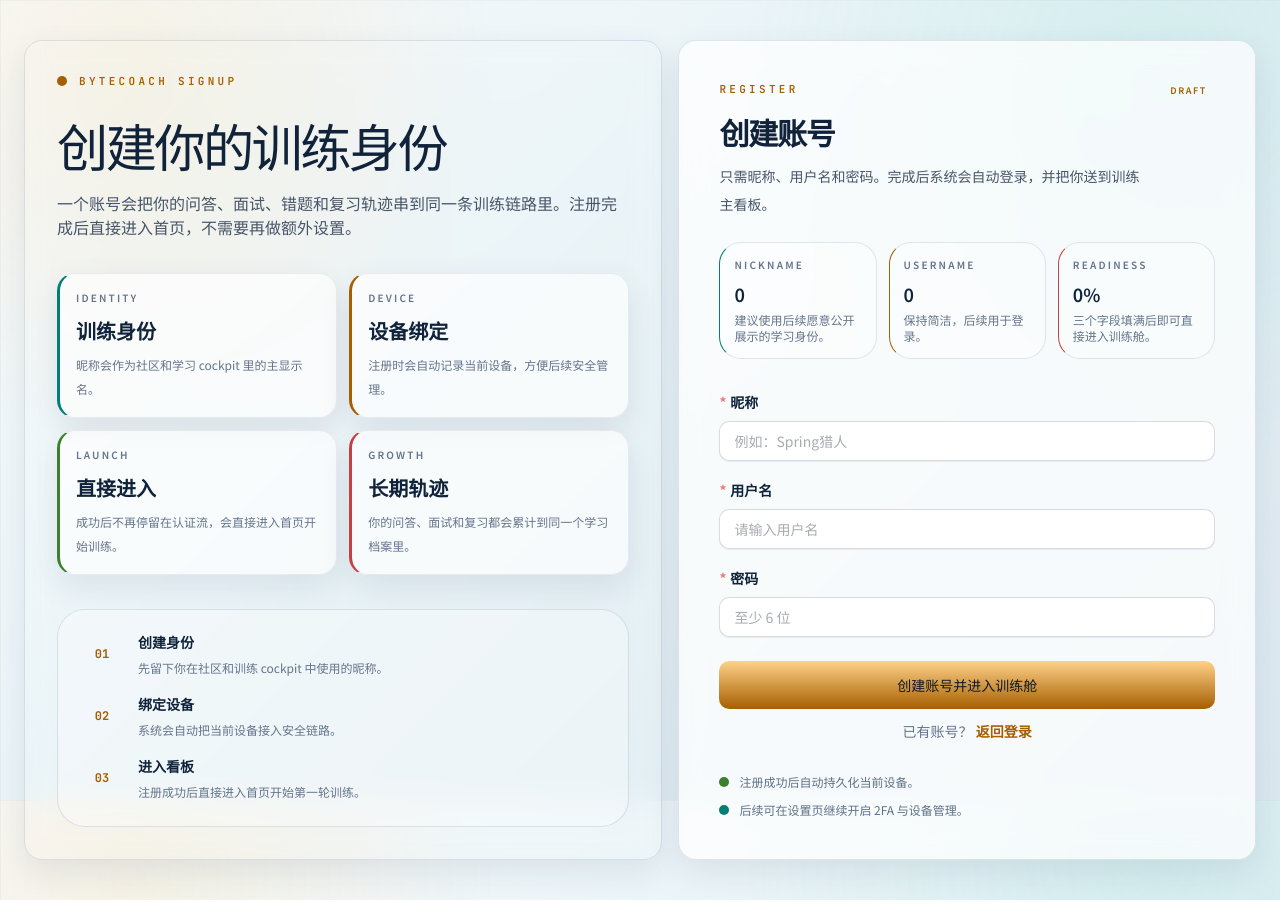
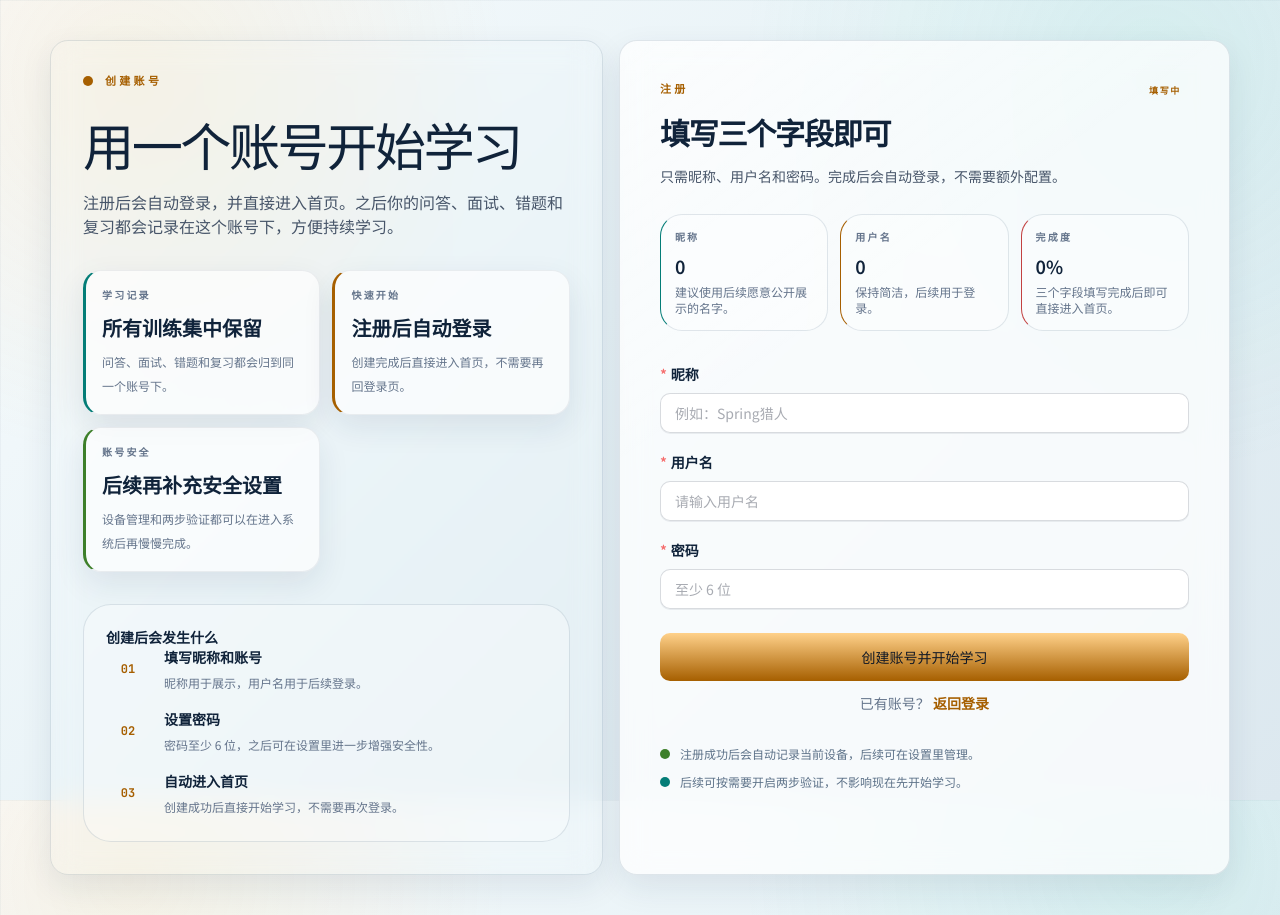
Before and after one commit to Sreehc/ByteCoach, a Vue app in the folder frontend/: page /register in a window 1280 px wide. Built offline with nearby package versions, Linux system fonts and the light colour scheme.

Commit message:
feat: simplify register onboarding flow

```diff
--- a/frontend/src/pages/auth/RegisterPage.vue
+++ b/frontend/src/pages/auth/RegisterPage.vue
@@ -1,21 +1,21 @@
 <template>
   <div class="auth-immersive-shell px-4 py-8 md:px-6 md:py-10">
-    <div class="auth-viewport mx-auto grid min-h-[calc(100vh-4rem)] max-w-[1280px] items-stretch gap-4 xl:grid-cols-[minmax(0,1.05fr)_minmax(380px,0.95fr)]">
+    <div class="auth-viewport mx-auto grid min-h-[calc(100vh-4rem)] max-w-[1180px] items-stretch gap-4 xl:grid-cols-[minmax(0,0.95fr)_minmax(380px,1.05fr)]">
       <section class="cockpit-panel auth-brand-panel p-6 sm:p-8">
         <div class="flex items-center gap-3">
           <span class="state-pulse" aria-hidden="true"></span>
-          <p class="section-kicker">ByteCoach Signup</p>
+          <p class="section-kicker">创建账号</p>
         </div>
 
         <div class="mt-8 max-w-2xl">
-          <h1 class="auth-hero-title">创建你的训练身份</h1>
+          <h1 class="auth-hero-title">用一个账号开始学习</h1>
           <p class="mt-5 text-sm leading-8 text-slate-600 dark:text-slate-300 sm:text-base">
-            一个账号会把你的问答、面试、错题和复习轨迹串到同一条训练链路里。注册完成后直接进入首页，不需要再做额外设置。
+            注册后会自动登录，并直接进入首页。之后你的问答、面试、错题和复习都会记录在这个账号下，方便持续学习。
           </p>
         </div>
 
         <div class="auth-orbit-grid mt-8">
-          <article v-for="signal in setupSignals" :key="signal.label" class="data-slab p-4" :class="signal.toneClass">
+          <article v-for="signal in setupHighlights" :key="signal.label" class="data-slab p-4" :class="signal.toneClass">
             <p class="text-[10px] font-semibold uppercase tracking-[0.22em] text-slate-500 dark:text-slate-400">{{ signal.label }}</p>
             <p class="mt-3 text-xl font-semibold text-ink">{{ signal.title }}</p>
             <p class="mt-2 text-xs leading-6 text-slate-500 dark:text-slate-400">{{ signal.detail }}</p>
@@ -23,9 +23,10 @@
         </div>
 
         <div class="mission-orbit mt-8">
+          <p class="text-sm font-semibold text-ink">创建后会发生什么</p>
           <div class="mission-orbit__track">
             <div
-              v-for="step in setupSteps"
+              v-for="step in registerSteps"
               :key="step.index"
               class="mission-orbit__node"
             >
@@ -42,10 +43,10 @@
       <section class="cockpit-panel auth-form-panel p-6 sm:p-8 md:p-10">
         <div class="flex items-start justify-between gap-4">
           <div>
-            <p class="section-kicker">Register</p>
-            <h2 class="mt-4 text-3xl font-semibold tracking-[-0.04em] text-ink">创建账号</h2>
+            <p class="section-kicker">注册</p>
+            <h2 class="mt-4 text-3xl font-semibold tracking-[-0.04em] text-ink">填写三个字段即可</h2>
             <p class="mt-3 text-sm leading-7 text-slate-600 dark:text-slate-300">
-              只需昵称、用户名和密码。完成后系统会自动登录，并把你送到训练主看板。
+              只需昵称、用户名和密码。完成后会自动登录，不需要额外配置。
             </p>
           </div>
           <span class="hard-chip !px-2 !py-0.5 !text-[9px]">{{ readinessLabel }}</span>
@@ -103,7 +104,7 @@
               class="action-button !min-h-12 w-full transition active:translate-y-px"
               @click="handleRegister"
             >
-              {{ loading ? '创建中...' : '创建账号并进入训练舱' }}
+              {{ loading ? '创建中...' : '创建账号并开始学习' }}
             </el-button>
             <div class="auth-links">
               <span class="text-sm text-slate-500 dark:text-slate-400">
@@ -117,11 +118,11 @@
         <div class="auth-footnote mt-8">
           <div class="auth-footnote__item">
             <span class="inline-flex h-2.5 w-2.5 rounded-full bg-[var(--bc-lime)]"></span>
-            注册成功后自动持久化当前设备。
+            注册成功后会自动记录当前设备，后续可在设置里管理。
           </div>
           <div class="auth-footnote__item">
             <span class="inline-flex h-2.5 w-2.5 rounded-full bg-[var(--bc-cyan)]"></span>
-            后续可在设置页继续开启 2FA 与设备管理。
+            后续可按需要开启两步验证，不影响现在先开始学习。
           </div>
         </div>
       </section>
@@ -137,37 +138,31 @@
 import type { RegisterPayload } from '@/api/auth'
 import { useAuthStore } from '@/stores/auth'
 
-const setupSignals = [
+const setupHighlights = [
   {
-    label: 'Identity',
-    title: '训练身份',
-    detail: '昵称会作为社区和学习 cockpit 里的主显示名。',
+    label: '学习记录',
+    title: '所有训练集中保留',
+    detail: '问答、面试、错题和复习都会归到同一个账号下。',
     toneClass: 'auth-slab-cyan',
   },
   {
-    label: 'Device',
-    title: '设备绑定',
-    detail: '注册时会自动记录当前设备，方便后续安全管理。',
+    label: '快速开始',
+    title: '注册后自动登录',
+    detail: '创建完成后直接进入首页，不需要再回登录页。',
     toneClass: 'auth-slab-amber',
   },
   {
-    label: 'Launch',
-    title: '直接进入',
-    detail: '成功后不再停留在认证流，会直接进入首页开始训练。',
+    label: '账号安全',
+    title: '后续再补充安全设置',
+    detail: '设备管理和两步验证都可以在进入系统后再慢慢完成。',
     toneClass: 'auth-slab-lime',
-  },
-  {
-    label: 'Growth',
-    title: '长期轨迹',
-    detail: '你的问答、面试和复习都会累计到同一个学习档案里。',
-    toneClass: 'auth-slab-coral',
   },
 ]
 
-const setupSteps = [
-  { index: '01', title: '创建身份', detail: '先留下你在社区和训练 cockpit 中使用的昵称。' },
-  { index: '02', title: '绑定设备', detail: '系统会自动把当前设备接入安全链路。' },
-  { index: '03', title: '进入看板', detail: '注册成功后直接进入首页开始第一轮训练。' },
+const registerSteps = [
+  { index: '01', title: '填写昵称和账号', detail: '昵称用于展示，用户名用于后续登录。' },
+  { index: '02', title: '设置密码', detail: '密码至少 6 位，之后可在设置里进一步增强安全性。' },
+  { index: '03', title: '自动进入首页', detail: '创建成功后直接开始学习，不需要再次登录。' },
 ]
 
 const router = useRouter()
@@ -207,28 +202,28 @@
 })
 
 const readinessLabel = computed(() => {
-  if (readinessScore.value >= 100) return 'Ready'
-  if (readinessScore.value >= 65) return 'Almost'
-  return 'Draft'
+  if (readinessScore.value >= 100) return '可创建'
+  if (readinessScore.value >= 65) return '快完成'
+  return '填写中'
 })
 
 const readinessSignals = computed(() => [
   {
-    label: 'Nickname',
+    label: '昵称',
     value: form.nickname.trim().length || 0,
-    detail: '建议使用后续愿意公开展示的学习身份。',
+    detail: '建议使用后续愿意公开展示的名字。',
     toneClass: 'auth-slab-cyan',
   },
   {
-    label: 'Username',
+    label: '用户名',
     value: form.username.trim().length || 0,
     detail: '保持简洁，后续用于登录。',
     toneClass: 'auth-slab-amber',
   },
   {
-    label: 'Readiness',
+    label: '完成度',
     value: `${readinessScore.value}%`,
-    detail: '三个字段填满后即可直接进入训练舱。',
+    detail: '三个字段填写完成后即可直接进入首页。',
     toneClass: readinessScore.value >= 100 ? 'auth-slab-lime' : 'auth-slab-coral',
   },
 ])
```
